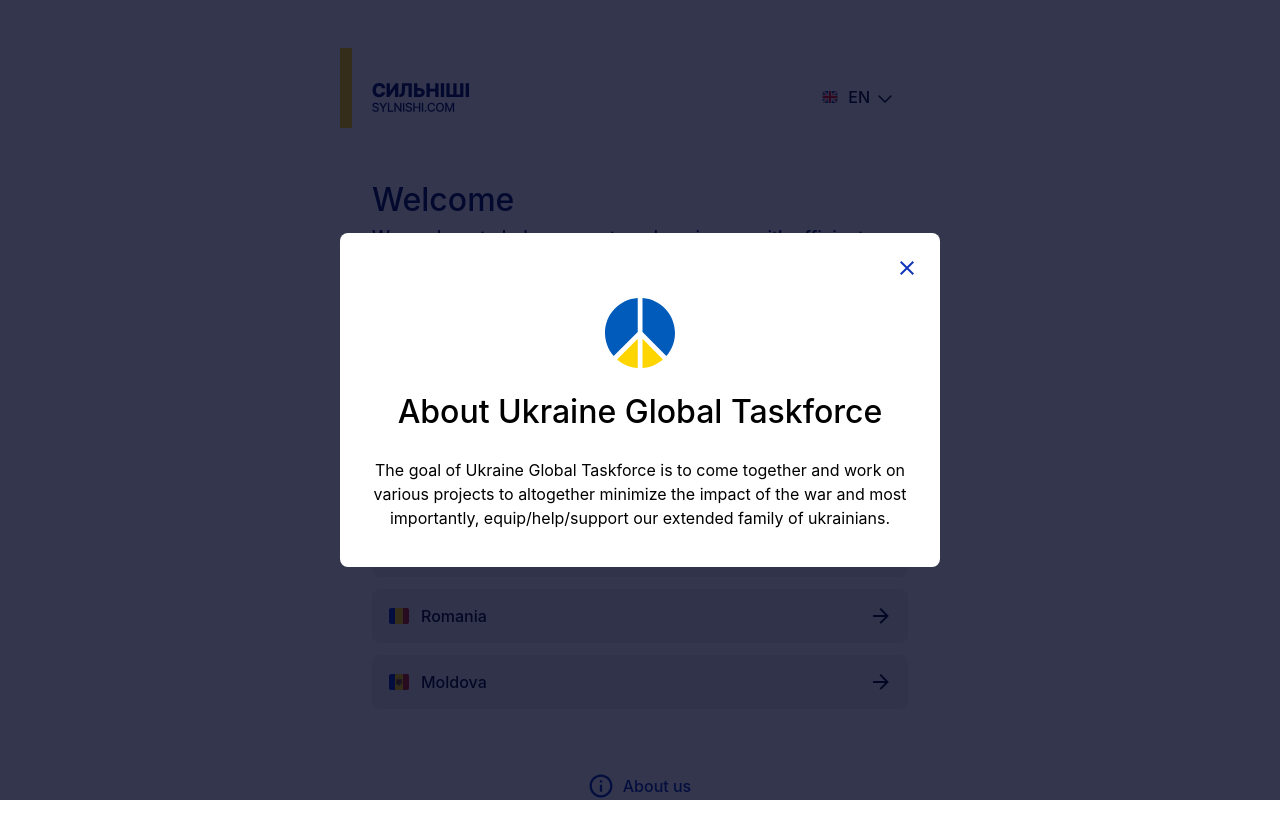
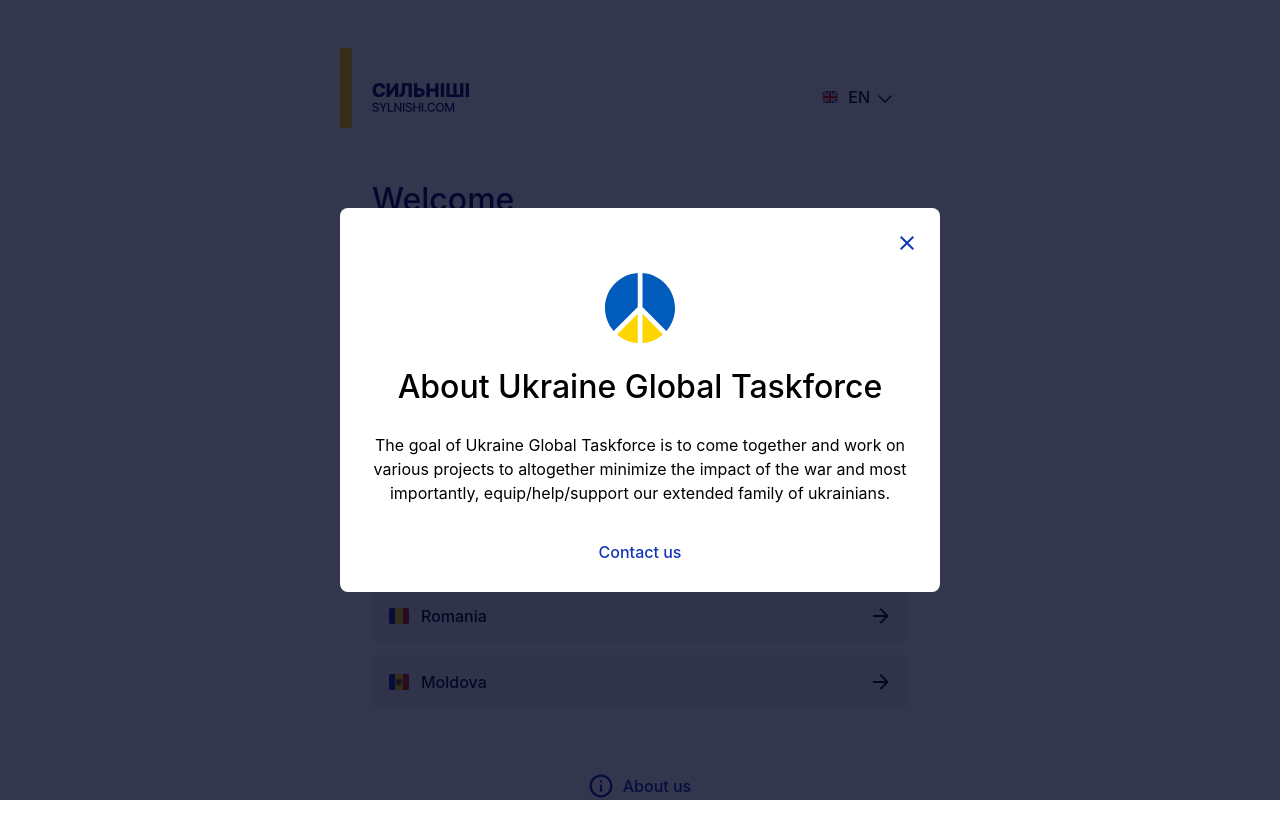
Before and after one commit to ukraine-taskforce/sylnishi-frontend, a React (Create React App) app: page / in a window 1280 px wide. Both pictures are taken after a click on the button "About us". Shown: the top 838 px of the page. Built offline with nearby package versions, Linux system fonts and the light colour scheme.

Commit message:
Add contact us button in "About us" modal.

```diff
--- a/src/medias/translations/en.json
+++ b/src/medias/translations/en.json
@@ -9,6 +9,7 @@
   "country_detail_trusted_services": "Other top trusted services",
   "share": "Share",
   "about": "About us",
+  "contact_us": "Contact us",
   "back": "Back",
   "page_not_exist": "The page you're looking for can't be found.",
   "go_to_homepage": "Back to Sylnishi",
--- a/src/medias/translations/uk.json
+++ b/src/medias/translations/uk.json
@@ -9,6 +9,7 @@
   "country_detail_trusted_services": "Зовнішні надійні ресурси:",
   "share": "Поділитись",
   "about": "Про нас",
+  "contact_us": "Зв'яжіться з нами",
   "back": "Назад",
   "page_not_exist": "Сторінка яку ви шукаєте не може бути знайдена.",
   "go_to_homepage": "Повернутись на головну сторінку Сильніші",
--- a/src/pages/home/home.tsx
+++ b/src/pages/home/home.tsx
@@ -129,6 +129,21 @@
               {t("share")}
             </Button>
           )}
+
+          <Button
+            fullWidth
+            centered
+            variant="white"
+            onClick={(e) => {
+              const w = window.open('','_blank');
+              if(!w) return;
+              w.location.href = "mailto:ugt@ukraineglobaltaskforce.com";
+              w.focus();
+              e.preventDefault();
+            }}
+          >
+            <span className={styles.noWrap}>{t('contact_us')}</span>
+          </Button>
         </Modal>
       </Content>
     </React.Fragment>
```
